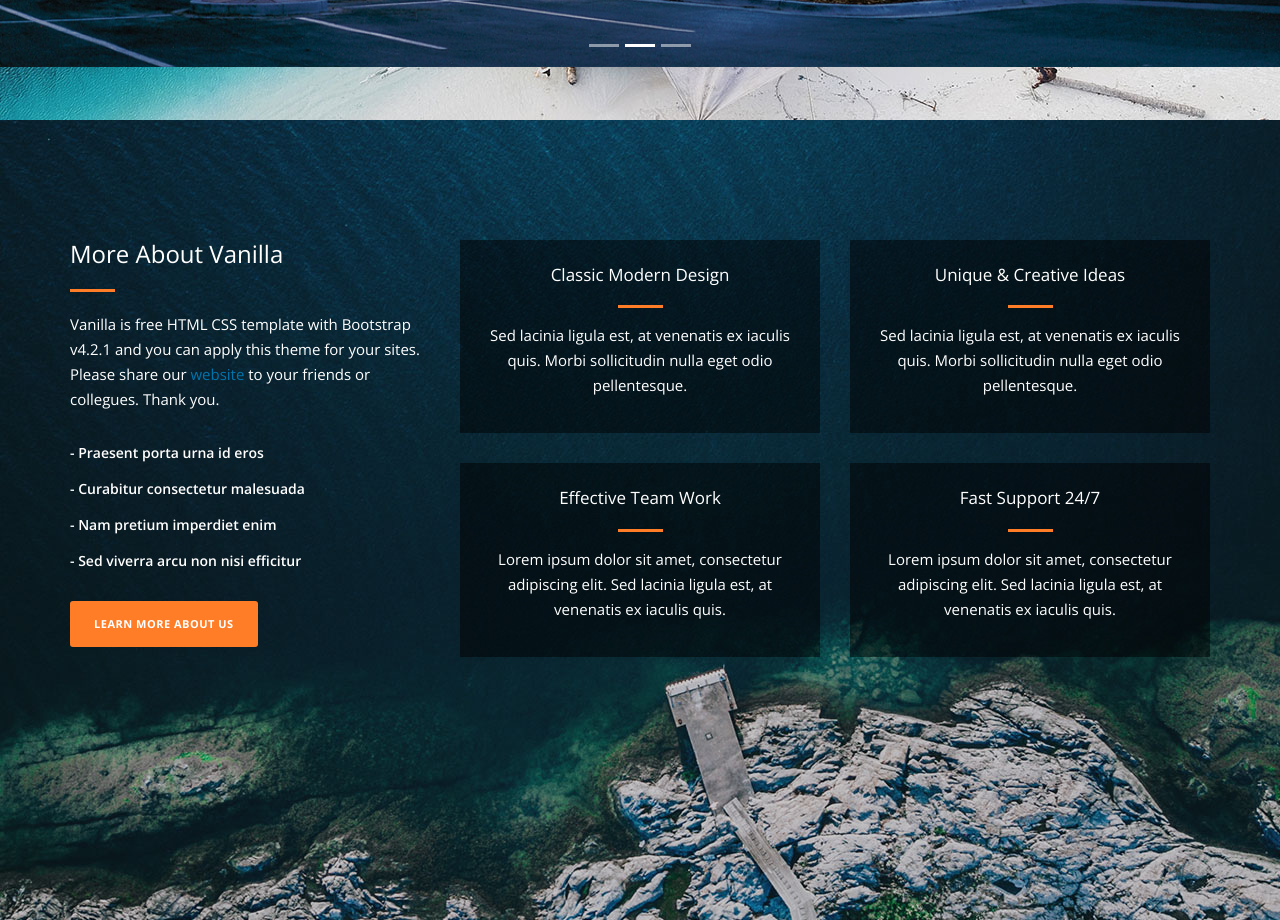
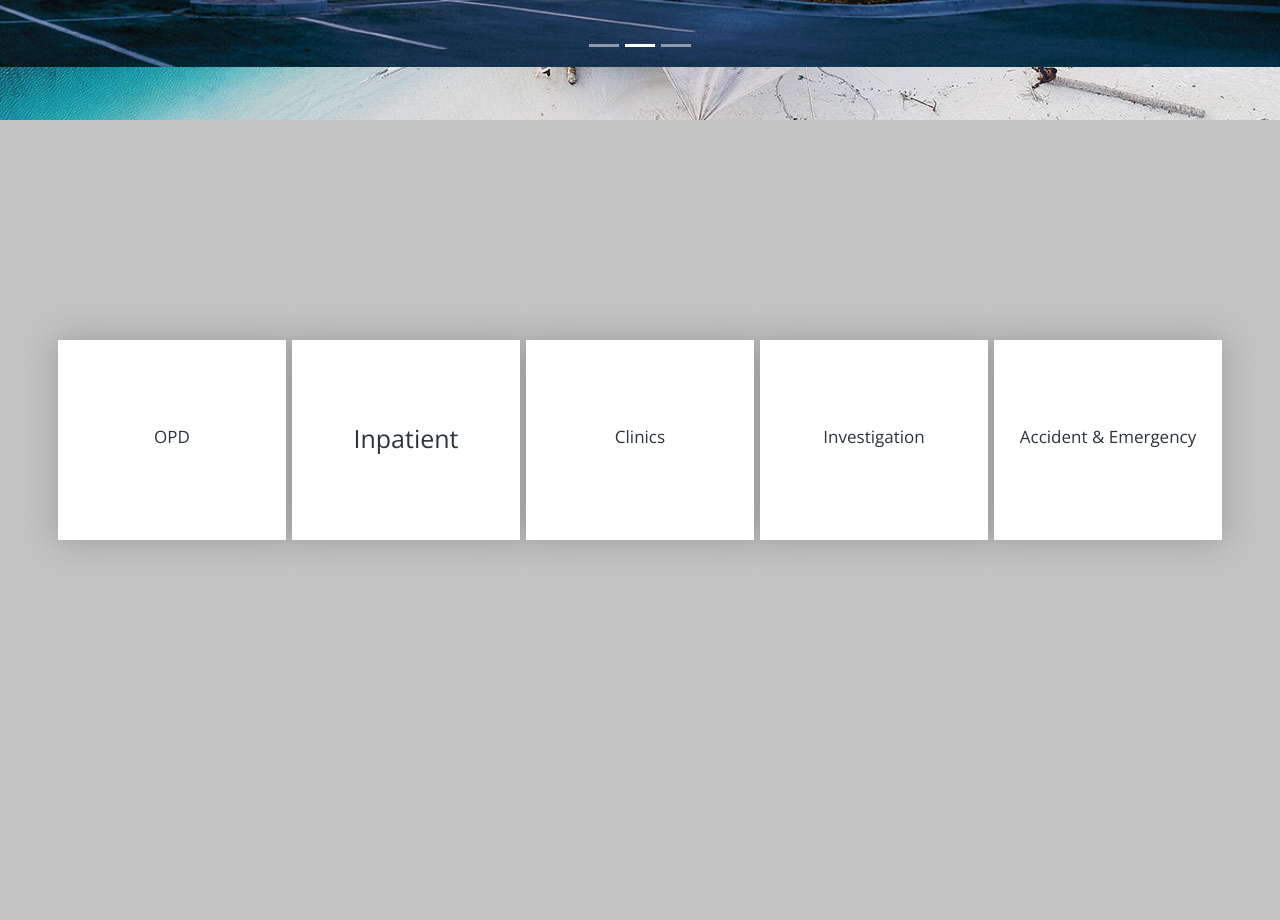
Before and after one commit to tbuddhi/csth-web, a plain HTML site: page index.html in a window 1280 px wide. Shown: the part 680-1600 px from the top of the page. Drawn offline with nearby package versions, Linux system fonts and the light colour scheme.

Commit message:
#01 - Designing and Styling

```diff
--- a/css/custom.css
+++ b/css/custom.css
@@ -68,3 +68,53 @@
   .carousel-control-next .fa{
     margin-left: 1.5rem;
   }
+
+  /* Services */
+
+  /* .service-content{
+    background-color: rgba(18, 130, 184, 0.1);
+  } */
+.service-content .col{
+  padding-left: 3px;
+  padding-right: 3px;;
+}
+
+.service-content .service-item {
+  /* background-color: rgb(255, 255, 255);
+  padding: 25px 30px;
+  text-align: center;
+  color: #5d5d5d;
+  margin-bottom: 30px; */
+  position: relative;
+}
+
+.service-item .face{
+  transition: all .5s;
+  height: 200px;
+}
+
+.service-item .face.face-1{
+  position: relative;
+  display: flex;
+  align-items: center;
+  justify-content: center;
+  background: #fff;
+  transform: translateY(100px);
+  z-index: 2;
+}
+
+.service-item .face.face-2{
+  position: relative;
+  display: flex;
+  padding: 10px;
+  align-items: center;
+  justify-content: center;
+  box-sizing: border-box;
+  box-shadow: 0 0 32px rgba(0,0,0,0.20);
+  transform: translateY(-100px);
+  z-index: 1;
+}
+
+.service-item:hover .face.face-1, .service-item:hover .face.face-2{
+  transform: translateY(0);
+}
--- a/css/templatemo-main.css
+++ b/css/templatemo-main.css
@@ -74,9 +74,9 @@ a:hover { color: #ffb40a; }
   background: transparent;
 }
 .fixed-side-navbar:hover .nav > li > a > span {
-  color: rgba(0, 0, 0, 0.5);
+  color: #fff;
   display: block;
-  background-color: #fff;
+  background-color: #0074ad;
   text-align: center;
   text-transform: uppercase;
   font-size: 12px;
@@ -142,7 +142,7 @@ a:hover { color: #ffb40a; }
   boder-right: 0;
 }
 .fixed-side-navbar .nav > li a:hover > span {
-  color: black;
+  font-weight: bold;
   display: block;
 }
 
@@ -304,11 +304,12 @@ a:hover { color: #ffb40a; }
   padding-left: 15px;
   padding-right: 15px;
   padding-top: 15vh;
-  background-image: url(../img/2nd-section.jpg);
+  /* background-image: url(../img/2nd-section.jpg); */
   background-attachment: fixed;
   min-height: 100vh;
   background-size: cover;
   background-position: center center;
+  background-color: rgba(0, 0, 0, 0.2);
 }
 
 .service-content .left-text h4 {
@@ -348,13 +349,14 @@ h4, .h4 {
   margin: 30px 0px;
 }
 
-.service-content .service-item {
-  background-color: rgba(0, 0, 0, 0.5);
+/* .service-content .service-item {
+  background-color: rgb(255, 255, 255);
   padding: 25px 30px;
   text-align: center;
-  color: #fff;
+  color: #5d5d5d;
   margin-bottom: 30px;
-}
+  box-shadow: 0 0 32px rgba(0,0,0,0.20);
+} */
 
 .service-content .service-item .line-dec {
   width: 45px;
@@ -645,13 +647,13 @@ footer em {
     text-align: left;
   }
 
-  .service-content .service-item {
+  /* .service-content .service-item {
     background-color: rgba(0, 0, 0, 0.5);
     padding: 25px 30px;
     text-align: center;
     color: #fff;
     margin-bottom: 30px;
-  }
+  } */
 
 }
 
--- a/index.html
+++ b/index.html
@@ -206,52 +206,62 @@
     <div class="service-content" id="services">
         <div class="container">
             <div class="row">
-                <div class="col-md-4">
-                    <div class="left-text">
-                        <h4>More About Vanilla</h4>
-                        <div class="line-dec"></div>
-                        <p>Vanilla is free HTML CSS template with Bootstrap v4.2.1 and you can apply this theme for your sites.
-                        Please share our <a rel="nofollow" href="https://templatemo.com">website</a> to your friends or collegues. Thank you.</p>
-                        <ul>
-                            <li>-  Praesent porta urna id eros</li>
-                            <li>-  Curabitur consectetur malesuada</li>
-                            <li>-  Nam pretium imperdiet enim</li>
-                            <li>-  Sed viverra arcu non nisi efficitur</li>
-                        </ul>
-                        <div class="primary-button">
-                            <a href="#portfolio">Learn More About Us</a>
+                    <div class="col">
+                        <div class="service-item">
+                            <div class="face face-1">
+                                <h4>OPD</h4>
+                            </div>
+                            <div class="face face-2">
+                                <!-- <div class="line-dec"></div> -->
+                                <p>Lorem ipsum dolor sit amet, consectetur adipiscing elit. Sed lacinia ligula est, at
+                                    venenatis ex iaculis quis.</p>
                             </div>
                         </div>
                     </div>
-                <div class="col-md-8">
-                    <div class="row">
-                        <div class="col-md-6">
+                    <div class="col">
                         <div class="service-item">
-                                <h4>Classic Modern Design</h4>
-                                <div class="line-dec"></div>
-                                <p>Sed lacinia ligula est, at venenatis ex iaculis quis. Morbi sollicitudin nulla eget odio pellentesque.</p>
+                            <div class="face face-1">
+                                <h1>Inpatient</h1>
+                            </div>
+                            <div class="face face-2">
+                                <!-- <div class="line-dec"></div> -->
+                                <p>Lorem ipsum dolor sit amet, consectetur adipiscing elit. Sed lacinia ligula est, at
+                                    venenatis ex iaculis quis.</p>
                             </div>
                         </div>
-                        <div class="col-md-6">
+                    </div>
+                    <div class="col">
                         <div class="service-item">
-                                <h4>Unique &amp; Creative Ideas</h4>
-                                <div class="line-dec"></div>
-                                <p>Sed lacinia ligula est, at venenatis ex iaculis quis. Morbi sollicitudin nulla eget odio pellentesque.</p>
+                            <div class="face face-1">
+                                <h4>Clinics</h4>
+                            </div>
+                            <div class="face face-2">
+                                <p>Lorem ipsum dolor sit amet, consectetur adipiscing elit. Sed lacinia ligula est, at
+                                    venenatis ex iaculis quis.</p>
                             </div>
                         </div>
-                        <div class="col-md-6">
+                    </div>
+                    <div class="col">
                         <div class="service-item">
-                                <h4>Effective Team Work</h4>
-                                <div class="line-dec"></div>
-                                <p>Lorem ipsum dolor sit amet, consectetur adipiscing elit. Sed lacinia ligula est, at venenatis ex iaculis quis.</p>
+                            <div class="face face-1">
+                                <h4>Investigation</h4>
+                            </div>
+                            <div class="face face-2">
+                            <!-- <div class="line-dec"></div> -->
+                            <p>Lorem ipsum dolor sit amet, consectetur adipiscing elit. Sed lacinia ligula est, at
+                                venenatis ex iaculis quis.</p>
                         </div>
                     </div>
-                        <div class="col-md-6">
+                    </div>
+                    <div class="col">
                         <div class="service-item">
-                                <h4>Fast Support 24/7</h4>
-                                <div class="line-dec"></div>
-                                <p>Lorem ipsum dolor sit amet, consectetur adipiscing elit. Sed lacinia ligula est, at venenatis ex iaculis quis.</p>
+                            <div class="face face-1">
+                                <h4>Accident & Emergency</h4>
                             </div>
+                            <div class="face face-2">
+                                <!-- <div class="line-dec"></div> -->
+                                <p>Lorem ipsum dolor sit amet, consectetur adipiscing elit. Sed lacinia ligula est, at
+                                    venenatis ex iaculis quis.</p>
                             </div>
                         </div>
                     </div>
@@ -346,7 +356,7 @@
 
     <div class="tabs-content" id="our-story">
         <div class="container">
-            <div class="row">
+            <!-- <div class="row">
                 <div class="col-md-8 mx-auto">
                     <div class="wrapper">
                     <section id="first-tab-group" class="tabgroup">
@@ -375,7 +385,7 @@
                     </ul>
                     </div>
                 </div>
-            </div>
+            </div> -->
         </div>
     </div>
 
@@ -441,11 +451,11 @@
                         <li><a href="#"><i class="fa fa-twitter"></i></a></li>
                         <li><a href="#"><i class="fa fa-linkedin"></i></a></li>
                         <li><a href="#"><i class="fa fa-google"></i></a></li>
-                        <li><a href="#"><i class="fa fa-dribbble"></i></a></li>
+                        <!-- <li><a href="#"><i class="fa fa-dribbble"></i></a></li> -->
                     </ul>
-                    <p>Copyright &copy; 2019 Company Name
+                    <p>Copyright &copy; 2020
 
-            		- Design: <a rel="nofollow noopener" href="https://templatemo.com"><em>TemplateMo</em></a></p>
+            		- Design by: TBuddhi</p>
                 </div>
             </div>
         </div>
```
Lines whose indentation alone changed are shown as unchanged.
